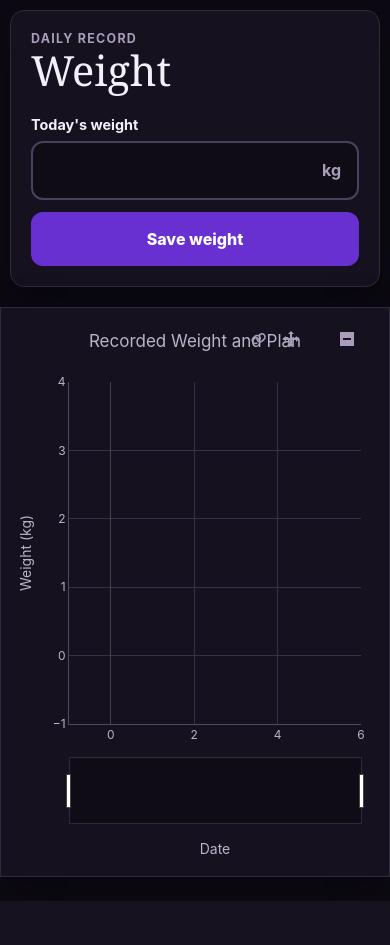
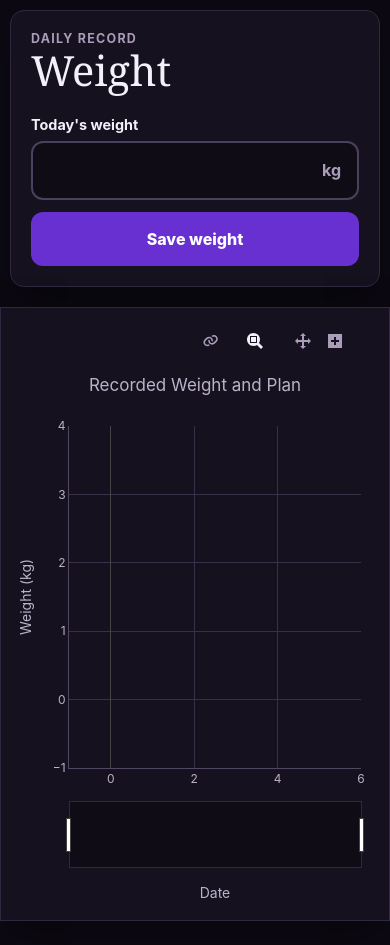
Before and after one commit to nielsSkov/lifestyle-book, a Flask app: page / in a window 390 px wide. Before the commit the page ends 901 px from the top, so only its background shows below. Run offline with Flask 3, Linux system fonts and the light colour scheme.

Commit message:
Improve Plotly chart controls

```diff
--- a/interactive_plot.py
+++ b/interactive_plot.py
@@ -8,9 +8,17 @@ from plotly.offline import get_plotlyjs
 PLOTLY_CONFIG: dict[str, object] = {
     "displaylogo": False,
     "displayModeBar": True,
-    "modeBarButtonsToRemove": ["toImage", "zoom2d", "zoomIn2d"],
+    "modeBarButtonsToRemove": [
+        "toImage",
+        "select2d",
+        "lasso2d",
+        "hoverClosestCartesian",
+        "hoverCompareCartesian",
+        "toggleSpikelines",
+    ],
     "responsive": True,
     "scrollZoom": True,
+    "showTips": False,
 }
 
 
@@ -108,6 +116,7 @@ def build_interactive_figure(
             "title": "Date",
             "gridcolor": "#383047",
             "linecolor": "#524762",
+            "modebardisable": "zoominout",
             "rangeslider": {
                 "visible": True,
                 "bgcolor": "#0f0c16",
--- a/static/style.css
+++ b/static/style.css
@@ -144,7 +144,7 @@
 }
 
 .graph-card {
-  padding: 12px;
+  padding: 52px 12px 12px;
   overflow: hidden;
 }
 
@@ -152,6 +152,13 @@
   width: 100%;
   height: min(70vh, 680px);
   min-height: 480px;
+}
+
+#weight-plot .modebar-container {
+  top: -42px !important;
+  right: auto !important;
+  left: 50% !important;
+  transform: translateX(-50%);
 }
 
 @media (hover: hover) and (pointer: fine) {
@@ -173,7 +180,7 @@
 
   .graph-card {
     margin-inline: -10px;
-    padding: 4px;
+    padding: 48px 4px 4px;
     border-radius: 0;
   }
 
```
Also changed, not shown: tests/test_interactive_plot.py (+10 -1 lines).
